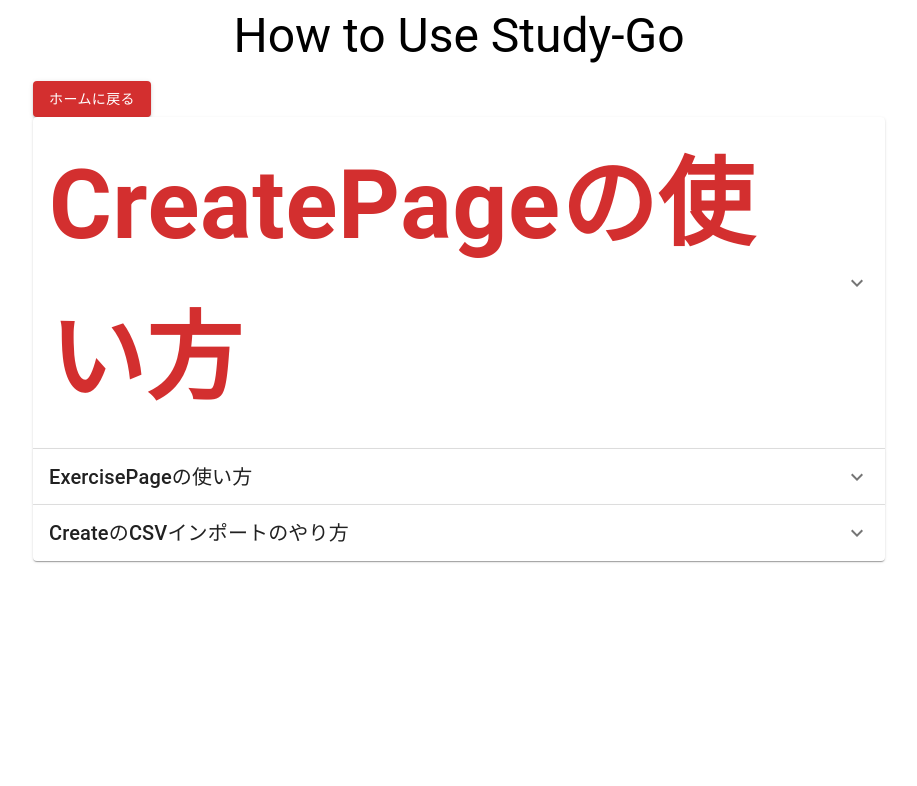
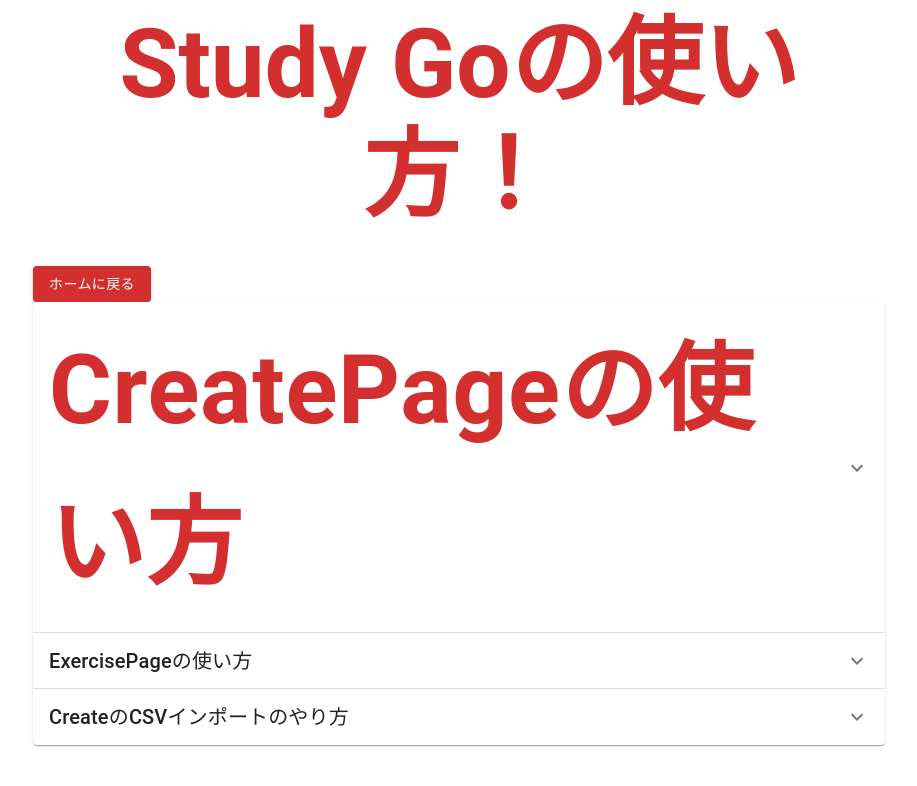
Before and after one commit to Raito5963/study, a Next.js app: page /howtouse in a window 1280 px wide. Shown: the top 786 px of the page, without its empty margins (181-1098 px from the left). Built offline with nearby package versions, Linux system fonts and the light colour scheme; what @mui/material-nextjs would draw is missing.

Commit message:
使い方ページのタイトルを更新し、スタイルを改善; ホームに戻るボタンを追加

```diff
--- a/app/howtouse/page.tsx
+++ b/app/howtouse/page.tsx
@@ -4,8 +4,12 @@
 export default function HowToUsePage() {
     return (
         <Container maxWidth="md">
-            <Typography variant="h3" gutterBottom align="center">
-                How to Use Study-Go
+            <Typography variant="h3" gutterBottom align="center" sx={{
+                color: "error.main",
+                fontWeight: "bold",
+                fontSize: { xs: "2rem", sm: "4rem", md: "6rem" },
+            }}>
+                Study Goの使い方！
             </Typography>
             <Button variant="contained" color="error" onClick={() => window.location.href = '/'}>
                 ホームに戻る
```
